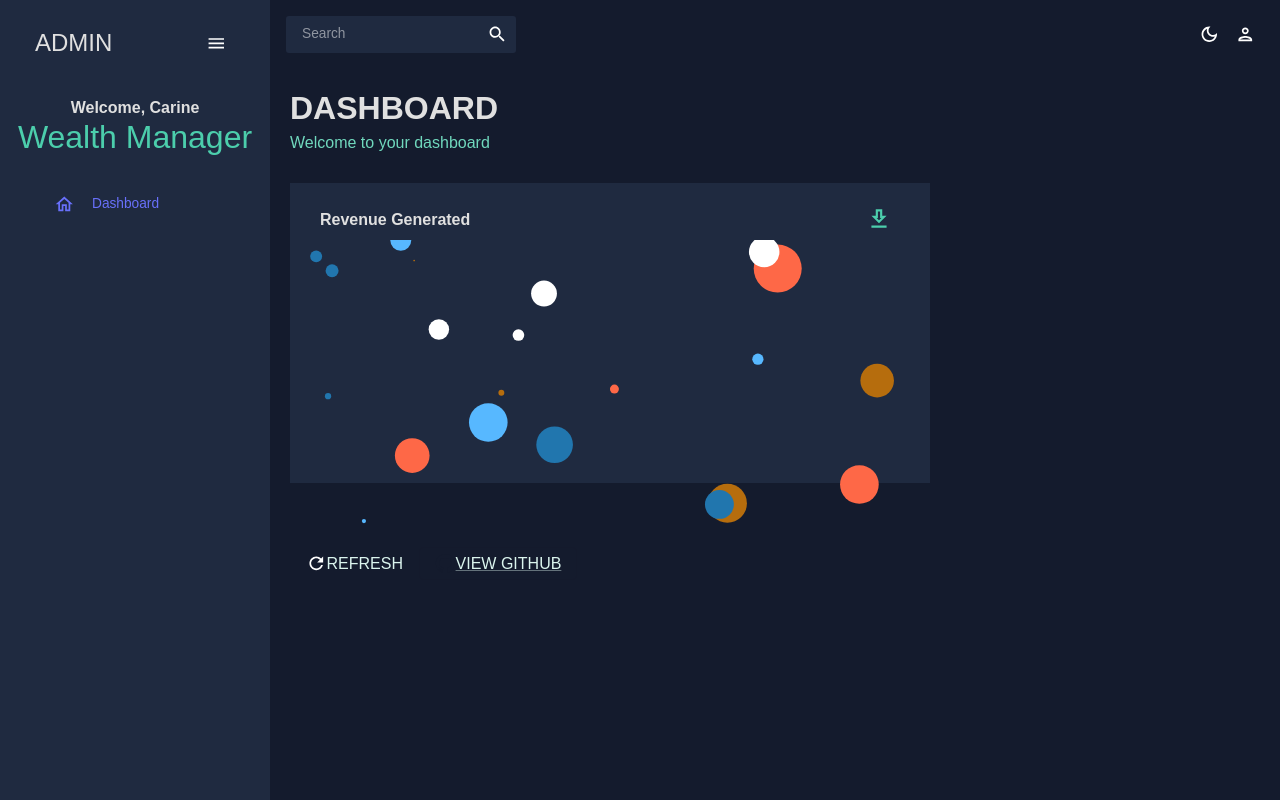
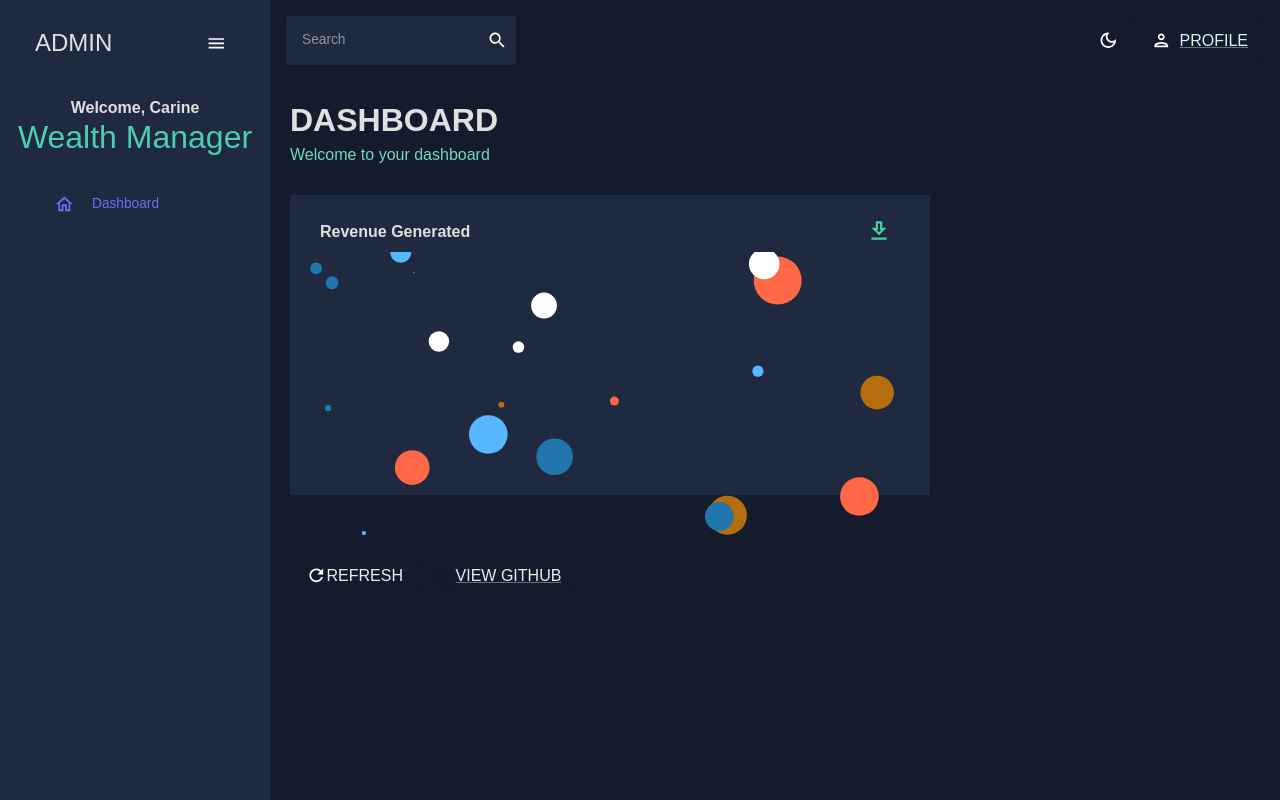
Before and after one commit to ctodmia/react_rust, a React (Create React App) app: page / in a window 1280 px wide. Built offline with nearby package versions, Linux system fonts and the light colour scheme.

Commit message:
updated navbar

```diff
--- a/src/components/Circles.js
+++ b/src/components/Circles.js
@@ -52,7 +52,7 @@ function Circles({ width, height }) {
             Refresh
           </Typography>
         </Button>
-        <Button variant="outlined" onClick={handleClick}>
+        <Button variant="outlined">
           <GitHubIcon />
           <Typography variant="h5" color={colors.grey[100]}>
             <Link
--- a/src/screens/global/Navbar.js
+++ b/src/screens/global/Navbar.js
@@ -1,6 +1,8 @@
 import { Box, IconButton, useTheme } from '@mui/material';
 import { useContext } from "react";
 import { ColorModeContext, tokens } from "../../theme";
+import { Button, Typography } from "@mui/material";
+import Link from "@mui/material/Link";
 import InputBase from "@mui/material/InputBase";
 import LightModeOutlinedIcon from "@mui/icons-material/LightModeOutlined";
 import DarkModeOutlinedIcon from "@mui/icons-material/DarkModeOutlined";
@@ -36,9 +38,21 @@ const Navbar = () => {
               <LightModeOutlinedIcon />
             )}
           </IconButton>
+          <Button variant="outlined">
           <IconButton>
             <PersonOutlinedIcon />
           </IconButton>
+          <Typography variant="h5" color={colors.grey[100]}>
+            <Link
+              href="http://carinetodmia.com/"
+              target="_blank"
+              rel="noreferrer"
+              color={colors.greenAccent[100]}
+            >
+              Profile
+            </Link>
+          </Typography>
+        </Button>
         </Box>
       </Box>
     );
```
